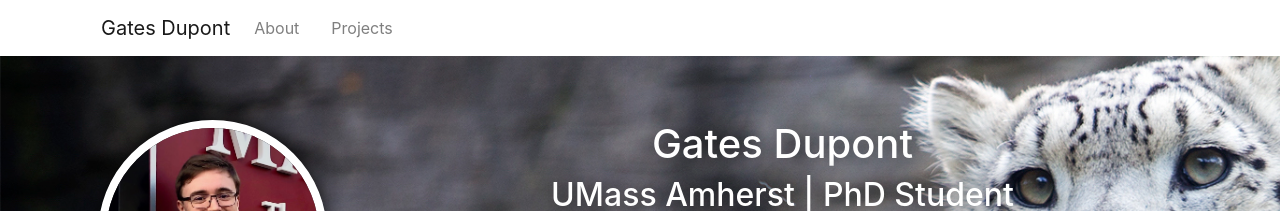
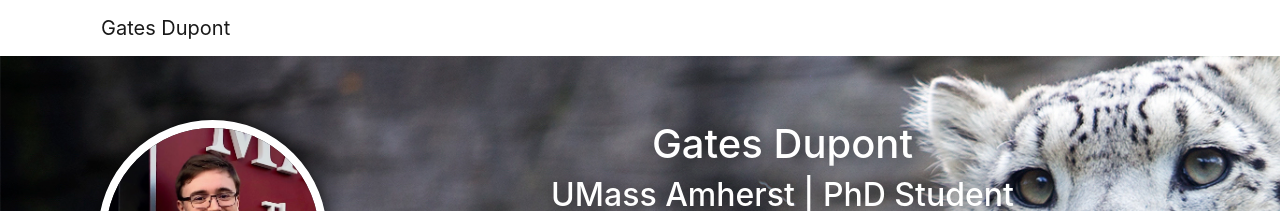
Before and after one commit to chrisyeh96/chrisyeh96.github.io, a Jekyll site: the page built from index.md, in a window 1280 px wide. Shown: the top 211 px of the page. Built offline with Jekyll 4.4.1, drawn with Linux system fonts in a browser that asks for light colours; nearby versions of some CDN libraries.

Commit message:
Update navbar.html

```diff
--- a/_includes/navbar.html
+++ b/_includes/navbar.html
@@ -20,9 +20,9 @@
                   <span class="sr-only">(current)</span></a>
               </li>
             {%- else -%}
-              <li class="nav-item">
+              <!---<li class="nav-item">
                 <a class="nav-link" href="{{ my_page.url | relative_url }}">{{ my_page.title | escape }}</a>
-              </li>
+              </li>--->
             {%- endif -%}
           {%- endunless -%}
         {%- endfor -%}
```
